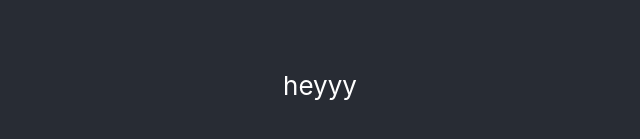
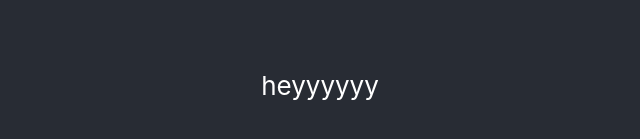
Before and after one commit to JunaedAbed/react-hooks-tutorial, a React (Create React App) app: page / in a window 1280 px wide. Shown: the part 315-454 px from the top of the page, without its empty margins (320-960 px from the left). Built offline with nearby package versions, Linux system fonts and the light colour scheme.

Commit message:
modified:   src/App.js

```diff
--- a/src/App.js
+++ b/src/App.js
@@ -5,7 +5,7 @@ function App() {
   return (
     <div className="App">
       <header className="App-header">
-        <div>heyyy</div>
+        <div>heyyyyyy</div>
       </header>
     </div>
   );
```
